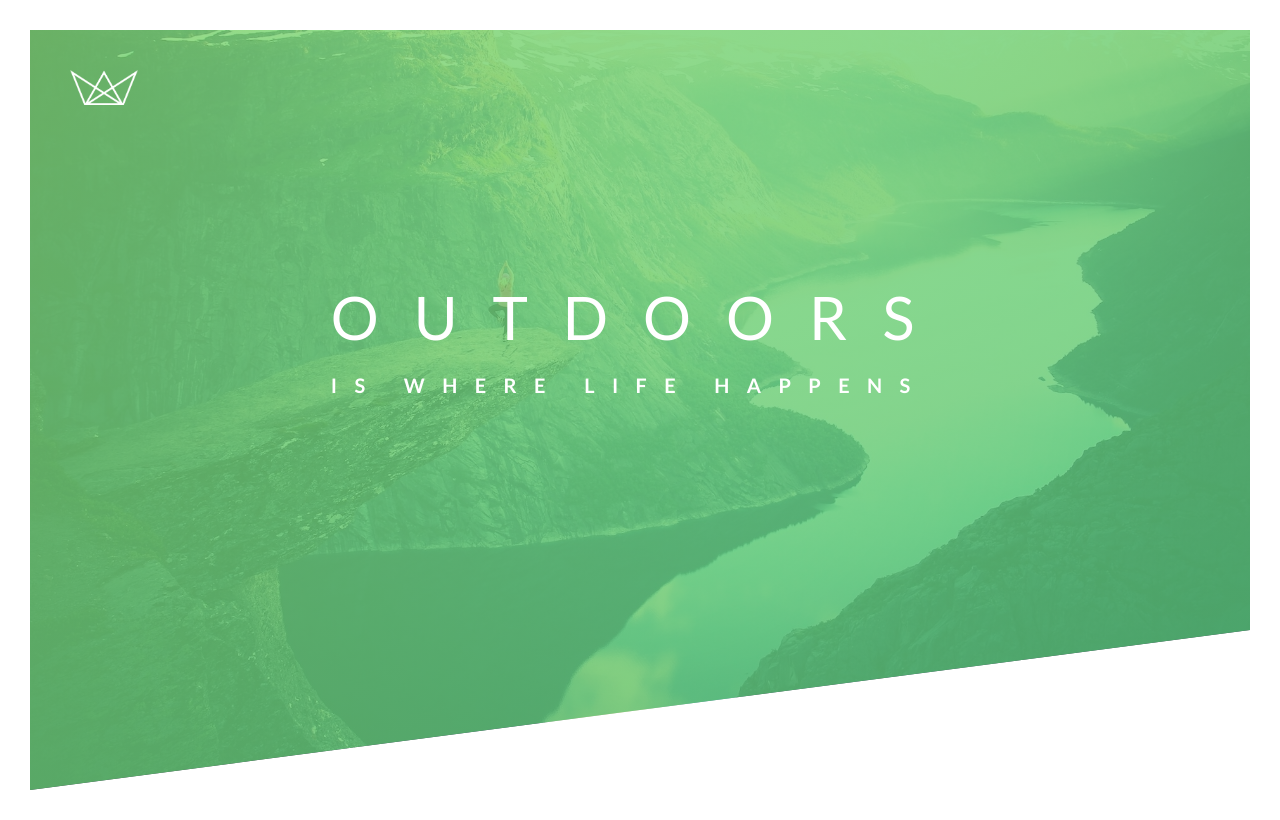
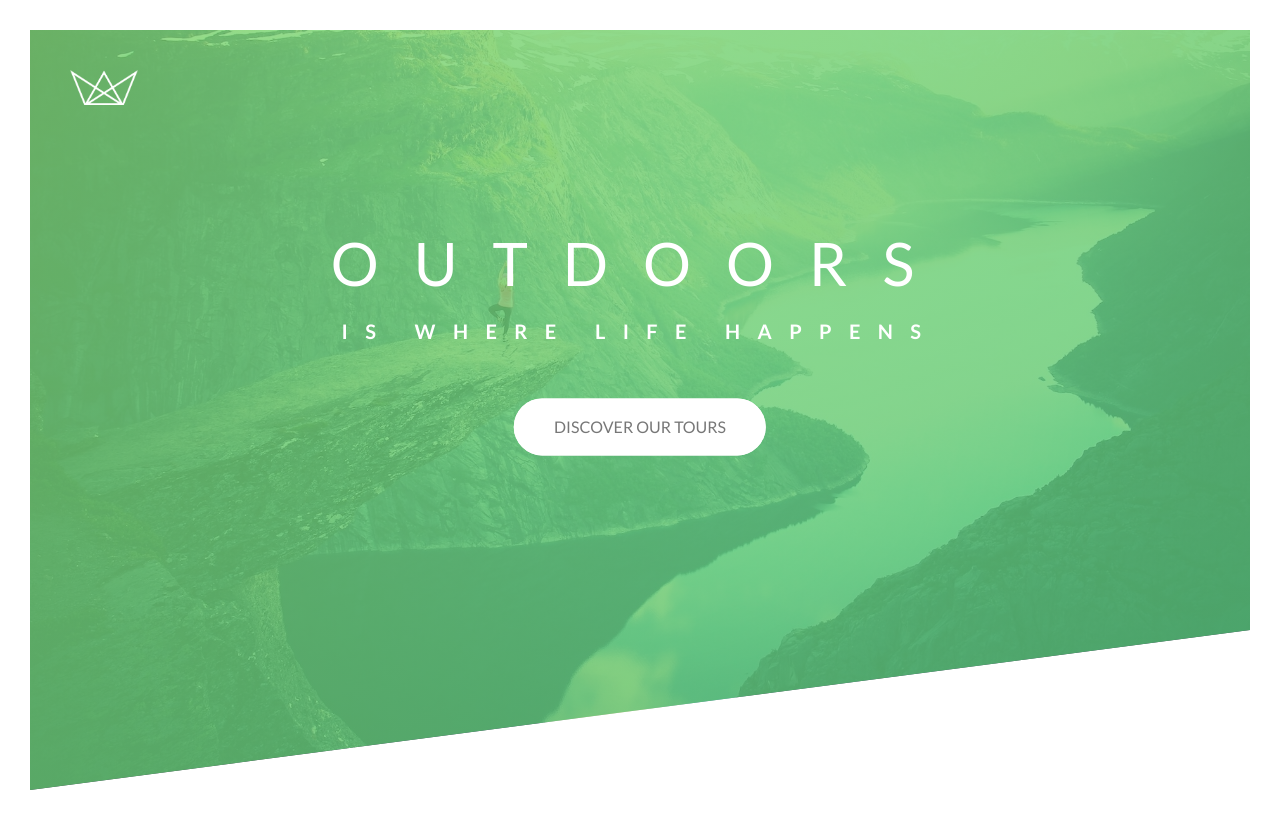
Before and after one commit to mohammadmaninang94/natours, a React (Create React App) app: page / in a window 1280 px wide. Built offline with nearby package versions, Linux system fonts and the light colour scheme.

Commit message:
finishing header component with animation

```diff
--- a/src/components/header/header.component.jsx
+++ b/src/components/header/header.component.jsx
@@ -12,6 +12,7 @@
                 <span className='heading-primary-main'>Outdoors</span>
                 <span className='heading-primary-sub'>is where life happens</span>
             </h1>
+            <a href='#discover' className='btn btn-white'>Discover our tours</a>
         </div>
     </header>
 );
--- a/src/components/header/header.styles.scss
+++ b/src/components/header/header.styles.scss
@@ -34,12 +34,13 @@
 
   .header-box {
     position: absolute;
-    // 40 percent from the left side element
+    // 40 percent from the left side in relation of the parent element
     top: 40%;
-    // 50 percent from the top side element
+    // 50 percent from the top side element in relation of the parent element
     left: 50%;
     // to get the middle of the element
     transform: translate(-50%, -50%);
+    text-align: center;
 
     .header-primary {
       color: #ffff;
@@ -47,6 +48,7 @@
 
       // back part behind the element will be hidden
       backface-visibility: hidden;
+      margin-bottom: 50px;
 
       span {
         display: block;
@@ -72,6 +74,11 @@
         // shorthand
         animation: moveInRight 2s ease-out;
       }
+    }
+
+    .btn {
+      animation: moveInBottom .5s ease-out .75s;
+      animation-fill-mode: backwards;
     }
   }
 }
@@ -107,3 +114,64 @@
     transform: translate(0);
   }
 }
+
+@keyframes moveInBottom {
+  0% {
+    opacity: 0;
+    transform: translateY(30px);
+  }
+
+  100% {
+    opacity: 1;
+    transform: translate(0);
+  }
+}
+
+.btn:link,
+.btn:visited {
+  text-transform: uppercase;
+  text-decoration: none;
+  padding: 15px 40px;
+  display: inline-block;
+  border-radius: 100px;
+  transition: all 0.2s;
+  position: relative;
+}
+
+.btn:hover {
+  transform: translateY(-3px);
+  box-shadow: 0 10px 20px rgba(0, 0, 0, 0.2);
+}
+
+.btn:active {
+  transform: translateY(-1px);
+  box-shadow: 0 5px 10px rgba(0, 0, 0, 0.2);
+}
+
+.btn::after {
+  content: "";
+  display: inline-block;
+  height: 100%;
+  width: 100%;
+  border-radius: 100px;
+  position: absolute;
+  top: 0;
+  left: 0;
+  z-index: -1;
+  transition: all 0.4s;
+}
+
+.btn-white:link,
+.btn-white:visited {
+  background-color: #fff;
+  color: #777;
+}
+
+.btn-white::after {
+  background-color: #fff;
+}
+
+.btn:hover::after {
+  transform: scaleX(1.4) scaleY(1.6);
+  opacity: 0;
+}
```
